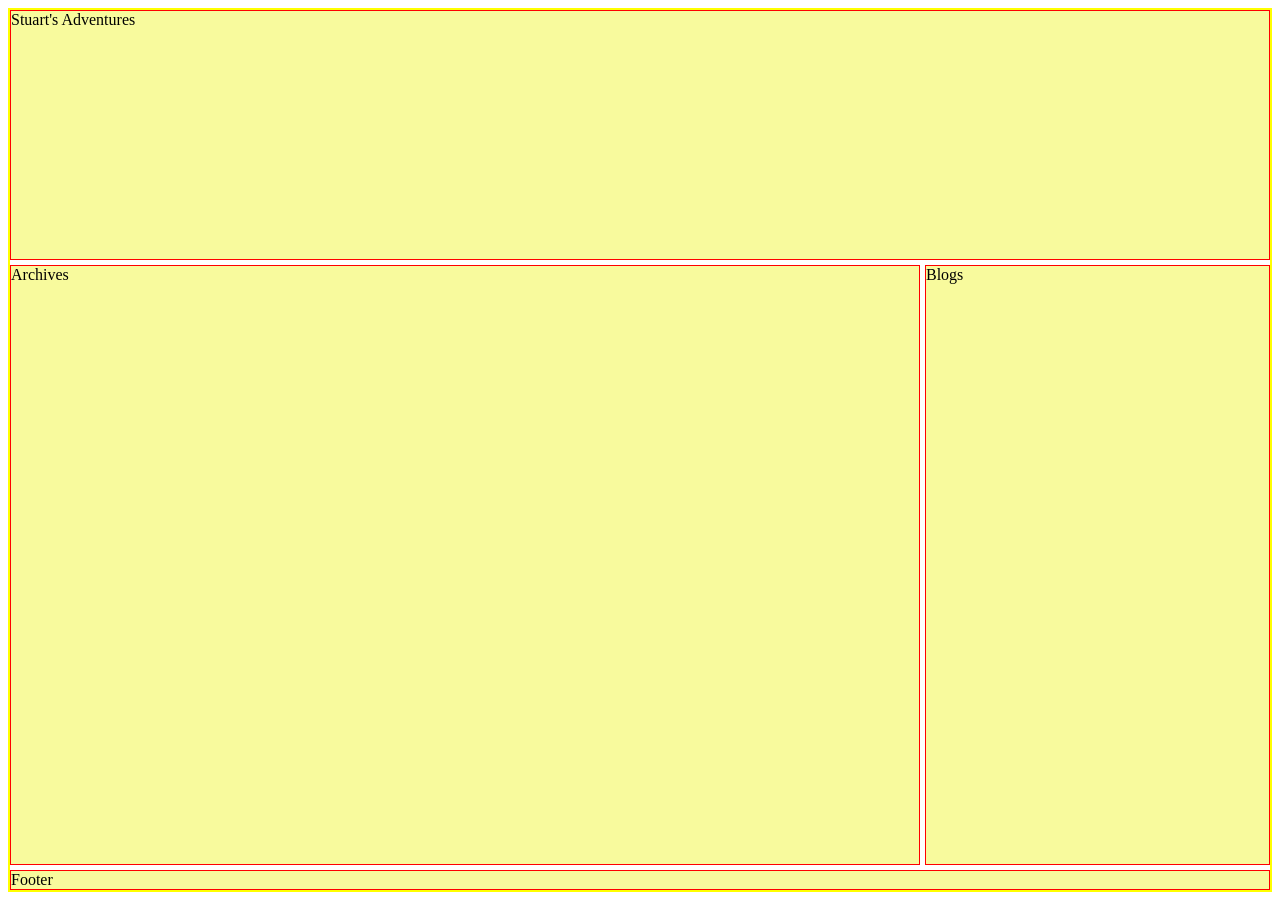
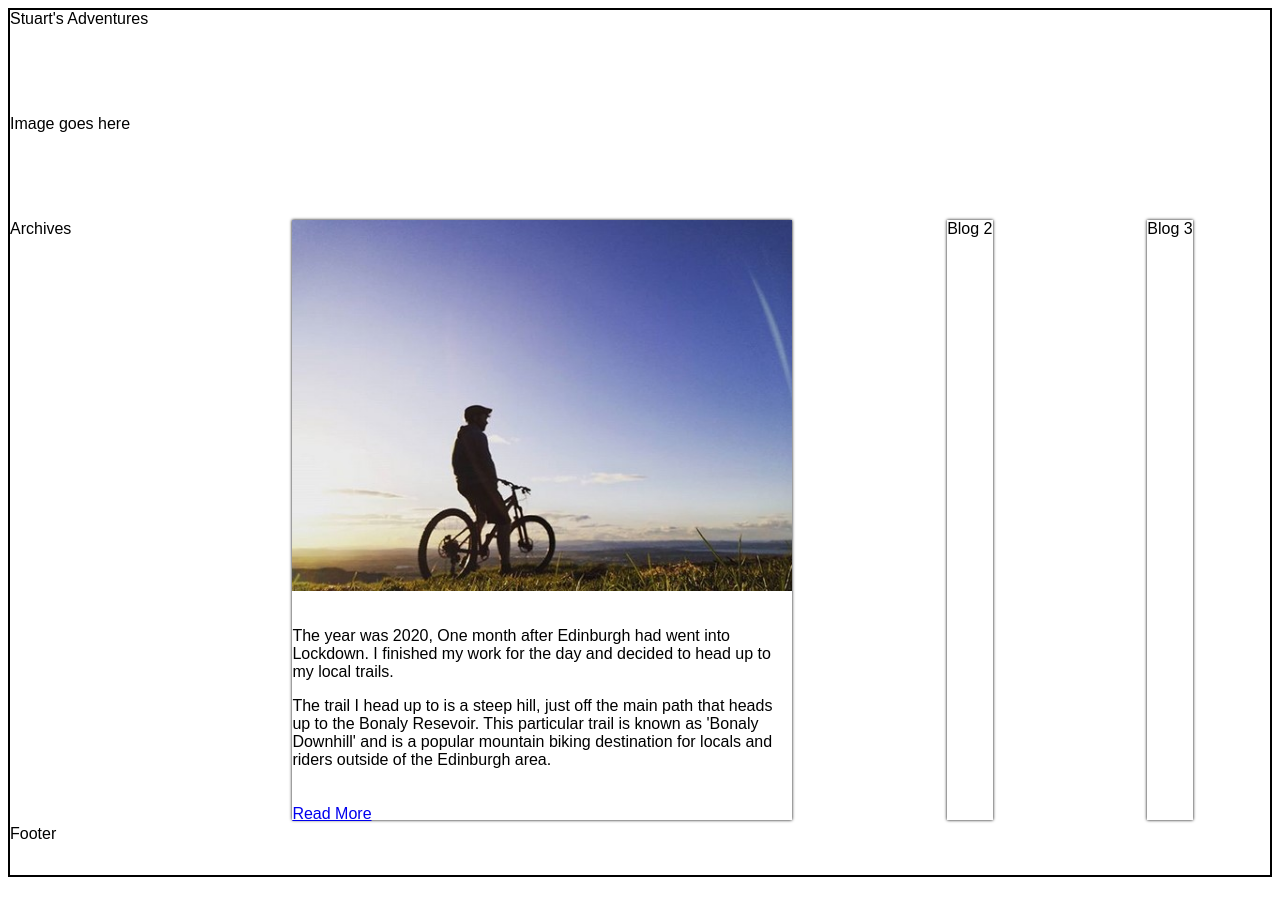
Before and after one commit to sr217/front_end_project1, a plain HTML site: page index.html in a window 1280 px wide. Drawn offline with Linux system fonts and the light colour scheme.

Commit message:
Added img, css and made changes to layout

```diff
--- /dev/null
+++ b/css/blogcard.css
@@ -0,0 +1,8 @@
+.blog {
+    margin: 0 auto;
+    display: flex;
+    flex-direction: column;
+    max-width: 500px;
+    gap: 20px;
+    box-shadow: 0 0 3px rgba(0,0,0,1);
+}
--- /dev/null
+++ b/css/style.css
@@ -0,0 +1,42 @@
+body {
+    font-family: sans-serif;
+}
+
+.container{
+    /* Step 1: Set display to grid */
+      display:grid;
+   /* Step 2: setup rows amd columns */
+      /* grid-template-columns: repeat(3, 1fr); */
+      grid-template-columns: 200px 300px 300px;
+      grid-template-rows: 100px 100px 600px 50px;
+      grid-template-areas:
+      "ttle ttle ttle ttle ttle ttle ttle ttle"
+      "hdr hdr hdr hdr hdr hdr hdr hdr"
+      "sd main main main main main main main"
+      "ft ft ft ft ft ft ft ft";
+      gap: 5px;
+      border: 2px solid black;
+  }
+  .box{
+    /* border: 1px solid black */
+
+    }
+/* Assign grid area below */
+  .title{
+    grid-area: ttle;
+  }
+  .header{
+    grid-area: hdr;
+  }
+  .footer{
+    grid-area: ft;
+  }
+  .sidebar{
+    grid-area: sd;
+  }
+  .content{
+    display: flex;
+    flex-direction: row;
+    justify-content: center;
+    grid-area: main;
+  }
--- a/index.html
+++ b/index.html
@@ -5,49 +5,35 @@
     <title>Exercise 1</title>
     <meta
       content="width=device-width, initial-scale=1, maximum-scale=1"
-      name="viewport"
-    />
-
-  <style>
-  .container{
-    /* Step 1: Set display to grid */
-      display:grid;
-   /* Step 2: setup rows amd columns */
-      /* grid-template-columns: repeat(3, 1fr); */
-      grid-template-columns: 300px 300px 300px;
-      grid-template-rows: 250px 600px;
-      grid-template-areas:
-      "hd hd hd hd hd hd hd hd"
-      "sd sd sd main main main main main"
-      "ft ft ft ft ft ft ft ft";
-      gap: 5px;
-      border: 2px solid yellow;
-  }
-  .box{
-    border: 1px solid red;
-    background: #F8FA9D;
-    }
-/* Assign grid area below */
-  .header{
-    grid-area: hd;
-  }
-  .footer{
-    grid-area: ft;
-  }
-  .sidebar{
-    grid-area: sd;
-  }
-  .content{
-    grid-area: main;
-  }
-  </style>
+      name="viewport"/>
+      <link rel="stylesheet" href="css/style.css">
+      <link rel="stylesheet" href="css/blogcard.css">
   </head>
 
   <body>
   <div class = "container">
-    <div class="header box">Stuart's Adventures</div>
+    <div class="title box">Stuart's Adventures</div>
+    <div class= "header box">Image goes here</div>
     <div class="sidebar box">Archives</div>
-    <div class="content box">Blogs</div>
+    <div class="content box">
+      <div class = "blog box">
+        <img src = "img/mtb_bike_1.jpg" alt="" class="blog_image">
+        <div class= blog_content>
+          <p>
+            The year was 2020, One month after Edinburgh had went into Lockdown. I finished my work for the day and decided to head up to my local trails.
+          </p>
+          <p>
+            The trail I head up to is a steep hill, just off the main path that heads up to the Bonaly Resevoir. This particular trail is known as 'Bonaly Downhill' and is a popular mountain biking destination for locals
+            and riders outside of the Edinburgh area.
+          </p>
+        </div>
+        <div>
+          <a href="./" class="blog_link">Read More</a>
+        </div>
+      </div>
+      <div class = "blog box">Blog 2</div>
+      <div class = "blog box">Blog 3</div>
+    </div>
     <div class="footer box">Footer</div>
   </div>
   </body>
```
Also changed, not shown: img/mtb_bike_1.jpg (added), img/mtb_bike_2.jpg (added), img/mtb_bike_3.jpg (added), img/mtb_bike_4.jpg (added).
